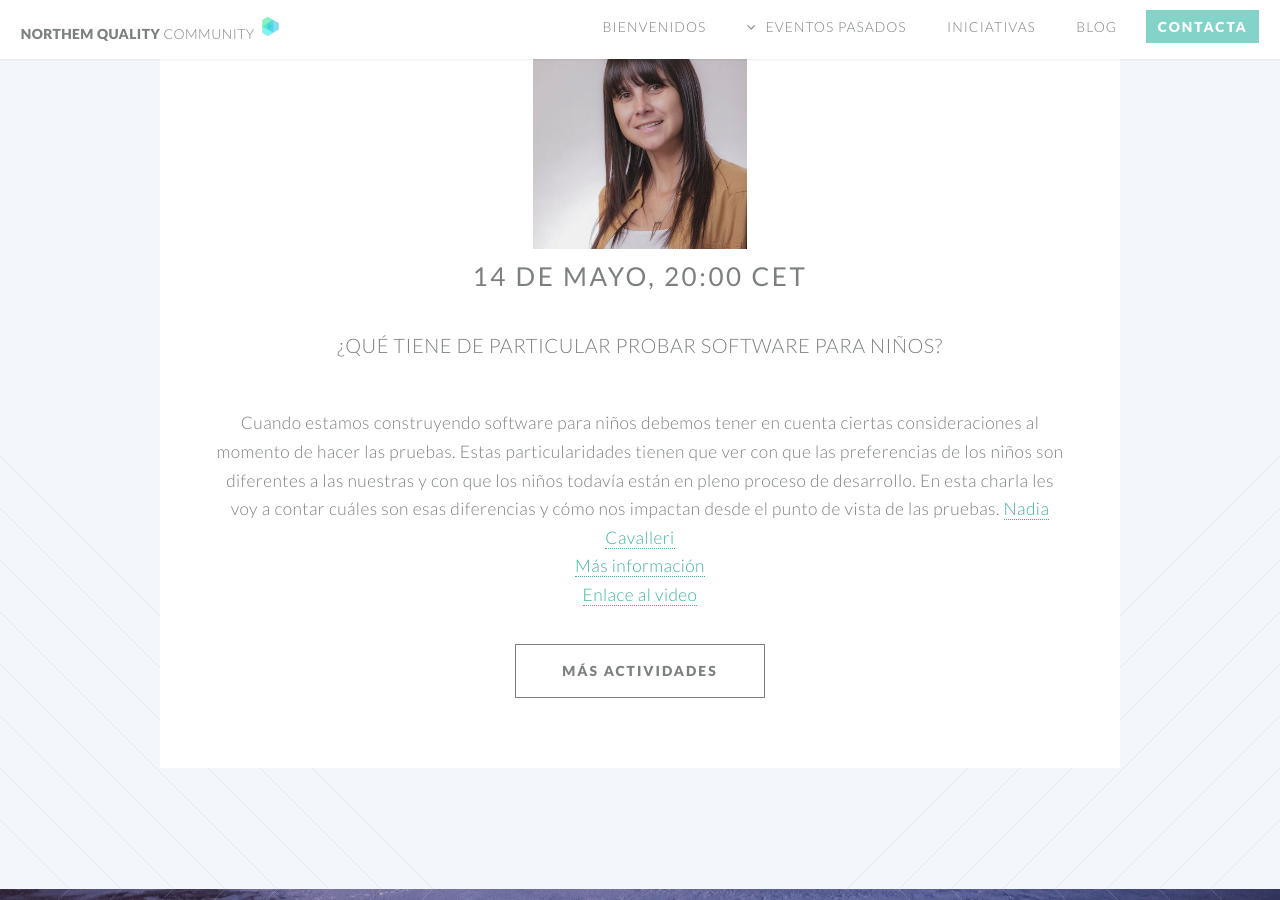
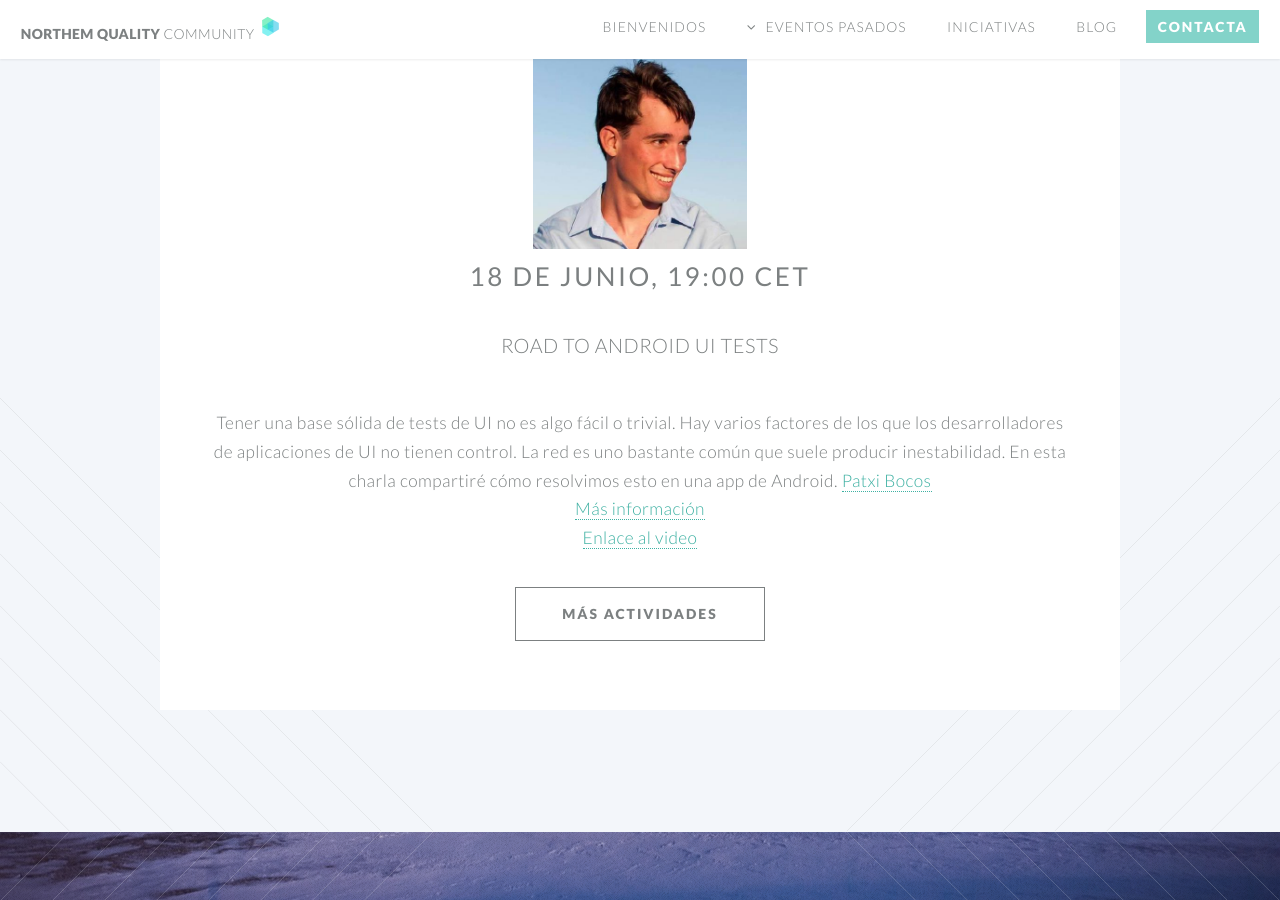
Before and after one commit to NorthemQuality/northemquality.github.io, a Jekyll site: the page built from index.html, in a window 1280 px wide and 900 px high, scrolled down 1134 px. Built offline with Jekyll 4.4.1, drawn with Linux system fonts in a browser that asks for light colours.

Commit message:
Charla Patxi Bocos

```diff
--- a/index.html
+++ b/index.html
@@ -26,18 +26,19 @@ layout: landing-page
 					<div class="row">
 						<div class="12u">
 							<section>
-								<img src="images/nadiacavalleri.jpg" alt="nadiacavalleri" height="214"/>
+								<img src="images/patxibocos.jpeg" alt="patxibocos" height="214"/>
 								<header>
-									<h2><strong>14 de Mayo, 20:00 CET</strong></h2>
+									<h2><strong>18 de Junio, 19:00 CET</strong></h2>
 								</header>
-								<p><h3>¿Qué tiene de particular probar software para niños?</h3>
+								<p><h3>Road to Android UI tests</h3>
 								</br>
-								Cuando estamos construyendo software para niños debemos tener en cuenta ciertas consideraciones al momento de hacer las pruebas. Estas particularidades tienen que ver con que las preferencias de los niños son diferentes a las nuestras y con que los niños todavía están en pleno proceso de desarrollo.
-En esta charla les voy a contar cuáles son esas diferencias y cómo nos impactan desde el punto de vista de las pruebas. <a href="https://twitter.com/NadiaCavalleri">Nadia Cavalleri</a>
+								Tener una base sólida de tests de UI no es algo fácil o trivial. Hay varios factores de los que los desarrolladores de aplicaciones de UI no tienen control.
+								La red es uno bastante común que suele producir inestabilidad.
+								En esta charla compartiré cómo resolvimos esto en una app de Android. <a href="https://twitter.com/patxibocos">Patxi Bocos</a>
 								</br>
-								<a href="https://github.com/NorthemQuality/community-activities/issues/22" target="_blank">Más información</a>
+								<a href="https://github.com/NorthemQuality/community-activities/issues/23" target="_blank">Más información</a>
 								</br>
-								<a href="https://www.youtube.com/watch?v=n9PRS7pKT7U" target="_blank">Enlace al video</a>
+								<a href="https://www.youtube.com/watch?v=AJ63xaxIXUc" target="_blank">Enlace al video</a>
 							</section>
 						</div>
 					</div>
```
Also changed, not shown: ep_segunda_temporada.html (+19 -1 lines), images/patxibocos.jpeg (added).
